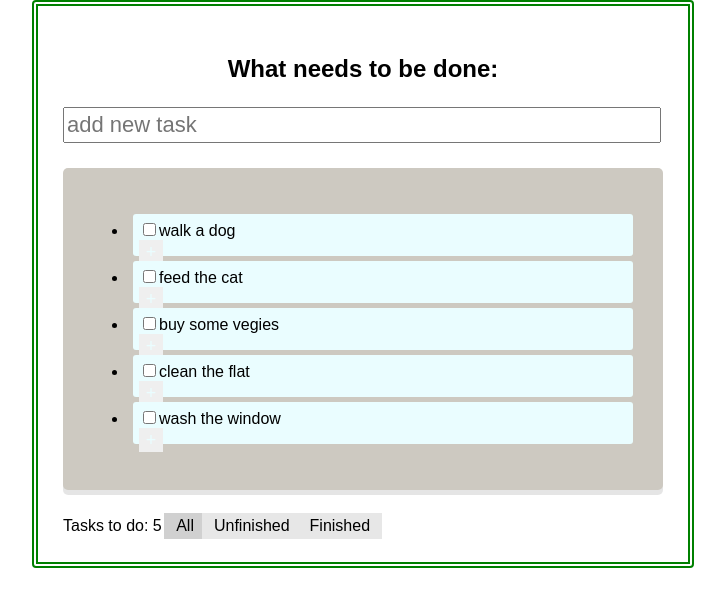
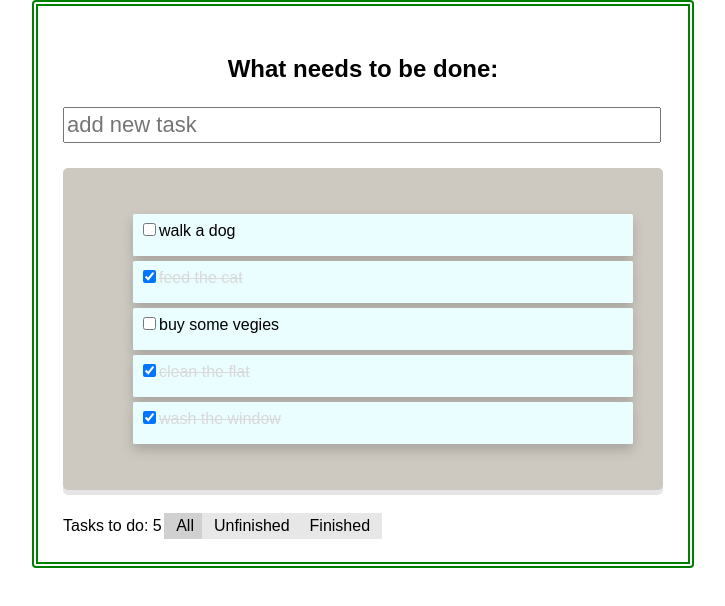
Before and after one commit to segatank/to-do-list-react, a React (Create React App) app: page / in a window 1280 px wide. Shown: the top 606 px of the page, without its empty margins (277-1002 px from the left). Built offline with nearby package versions, Linux system fonts and the light colour scheme.

Commit message:
added class and logic for changing status of the list items; working on improving visual looks of the to do app

```diff
--- a/src/AppWrapper/TasksContainer/SingleTask/SingleTask.css
+++ b/src/AppWrapper/TasksContainer/SingleTask/SingleTask.css
@@ -0,0 +1,6 @@
+
+
+.to-do-list-completed {
+  color: #d9d9d9;
+  text-decoration: line-through;
+}
--- a/src/AppWrapper/TasksContainer/SingleTask/SingleTask.js
+++ b/src/AppWrapper/TasksContainer/SingleTask/SingleTask.js
@@ -1,12 +1,19 @@
 import React, { Component } from 'react';
-//import './SingleTask.css';
+import './SingleTask.css';
 
 function SingleTask (props) {
     return (
         <div className="container-list-single-item">
-          <input type="checkbox"/>
-          <label>{props.taskName}</label>
-          <button className="item-button_hidden" value={props.taskNumber} onClick={props.onClick}>+</button>
+          <input
+            type="checkbox"
+            onChange={props.onChange}
+            value={props.taskNumber}
+            defaultChecked={props.taskStatus === "finished" ? true : false}
+          />
+          <label className={
+              props.taskStatus === "finished" ? "to-do-list-completed" : ""
+            }>{props.taskName}</label>
+          <button className="item-button_hidden" value={props.taskNumber} onClick={props.onClick}>X</button>
         </div>
     );
 }
--- a/src/AppWrapper/TasksContainer/TasksContainer.css
+++ b/src/AppWrapper/TasksContainer/TasksContainer.css
@@ -7,7 +7,7 @@
   display: flex;
   flex-direction: column;
   flex-wrap: wrap;
-  justify-content: space-around; /* flex-start | flex-center | flex-end | space-around | space-between*/
+  justify-content: space-around;
   align-items: stretch;
 }
 
@@ -17,7 +17,9 @@
 	padding: 6px;
 	margin: 5px;
 	background: #eafdff;
-	border-radius: 3px;
+	border-radius: 1.5px;
+  -webkit-box-shadow: 0 6px 12px rgba(0, 0, 0, 0.175);
+  box-shadow: 0 6px 12px rgba(0, 0, 0, 0.175);
   flex: 1 200px;
 }
 
@@ -25,13 +27,19 @@ label {
   word-break: break-all;
 }
 
-li:hover .item-button_hidden {
-    display: block;
+ul {
+  list-style: none;
 }
 
-li .item-button_hidden {
-    display: block;
+li:hover .item-button_hidden {
+    display: inline;
+}
+/*almost works*/
+li .item-button_hidden2 {
+    display: none;
     /*position: absolute;*/
+    /*z-index: 1000;*/
+    /*float: left;*/
     top: 0;
     right: 10px;
     bottom: 0;
@@ -44,3 +52,16 @@ li .item-button_hidden {
     margin-bottom: 11px;
     transition: color 0.2s ease-out;
 }
+/*testing*/
+li .item-button_hidden {
+    display: none;
+    width: 24px;
+    height: 24px;
+    /*padding: 10px 5px 10px 5px;*/
+    margin: 0px 0px 0px 450px;
+    font-size: 18px;
+    color: black;
+    text-align: left;
+    background-color: #fff;
+    border: 1px solid #E5E5E5;
+}
--- a/src/AppWrapper/TasksContainer/TasksContainer.js
+++ b/src/AppWrapper/TasksContainer/TasksContainer.js
@@ -18,7 +18,10 @@ class TasksContainer extends Component {
           <SingleTask
             taskNumber={arrAfterFiltering[i].taskNumber}
             taskName={arrAfterFiltering[i].taskName}
-            onClick={this.props.onClick}/>
+            taskStatus={arrAfterFiltering[i].status}
+            onClick={this.props.onClick}
+            onChange={this.props.onChange}
+          />
         </li>
       );
     }
--- a/src/AppWrapper/TodoAppWrapper.js
+++ b/src/AppWrapper/TodoAppWrapper.js
@@ -22,6 +22,7 @@ class TodoAppWrapper extends Component {
     }
     this.handleAddTask = this.handleAddTask.bind(this)
     this.handleRemoveTask = this.handleRemoveTask.bind(this)
+    this.handleModifyTaskStatus = this.handleModifyTaskStatus.bind(this)
     this.handleFilterTasks = this.handleFilterTasks.bind(this)
   }
 
@@ -67,14 +68,27 @@ class TodoAppWrapper extends Component {
     });
   }
 
+  handleModifyTaskStatus (event) {
+    let tmpArr = this.state.listOfTasks;
+    tmpArr[Number(event.target.value)].status === "finished" ?
+      tmpArr[Number(event.target.value)].status = "unfinished" :
+      tmpArr[Number(event.target.value)].status = "finished";
+    this.setState({
+      listOfTasks: tmpArr
+    });
+  }
+
 
   render() {
     return (
       <section className="to-do-list_main-wrapper">
-        <AddTaskField onClick={this.handleAddTask} />
+        <AddTaskField
+          onClick={this.handleAddTask}
+        />
         <TasksContainer
           tasksInfo={this.state}
           onClick={this.handleRemoveTask}
+          onChange={this.handleModifyTaskStatus}
         />
         <TasksFooter
           totalTasks={this.state.listOfTasks.length}
```
